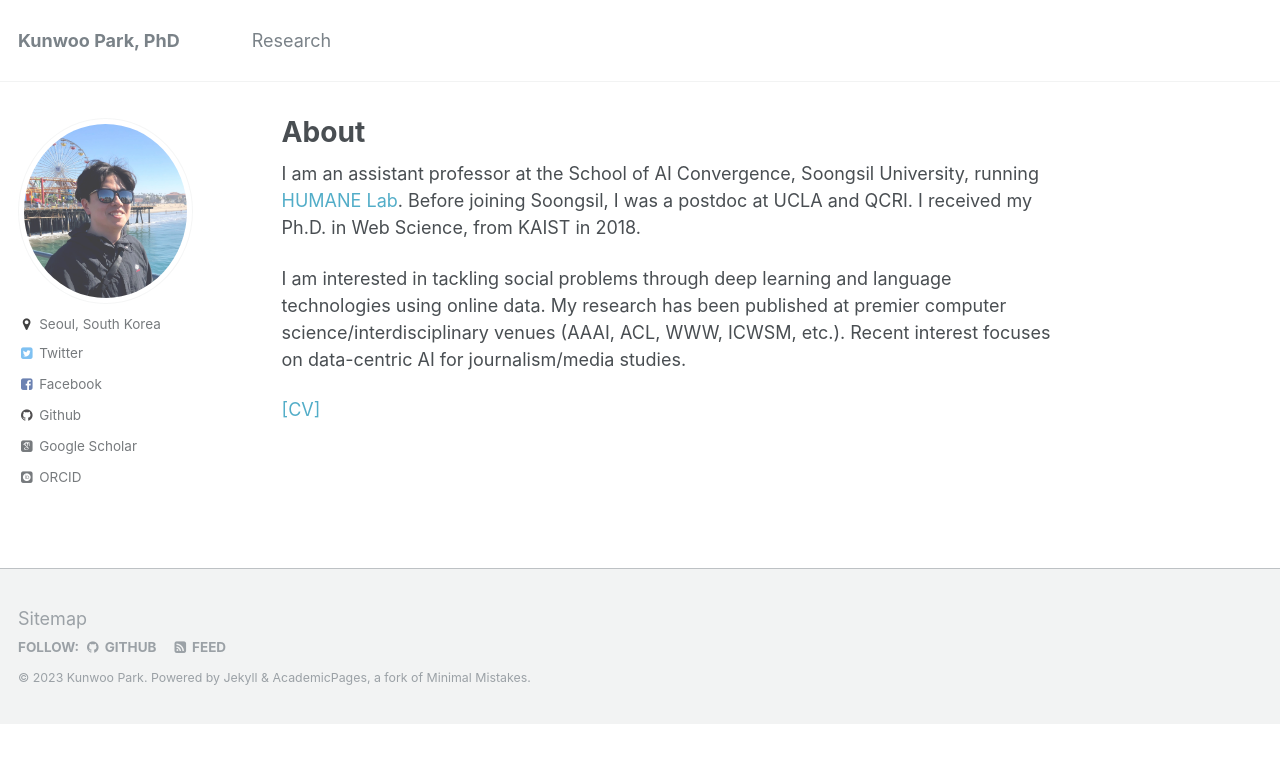
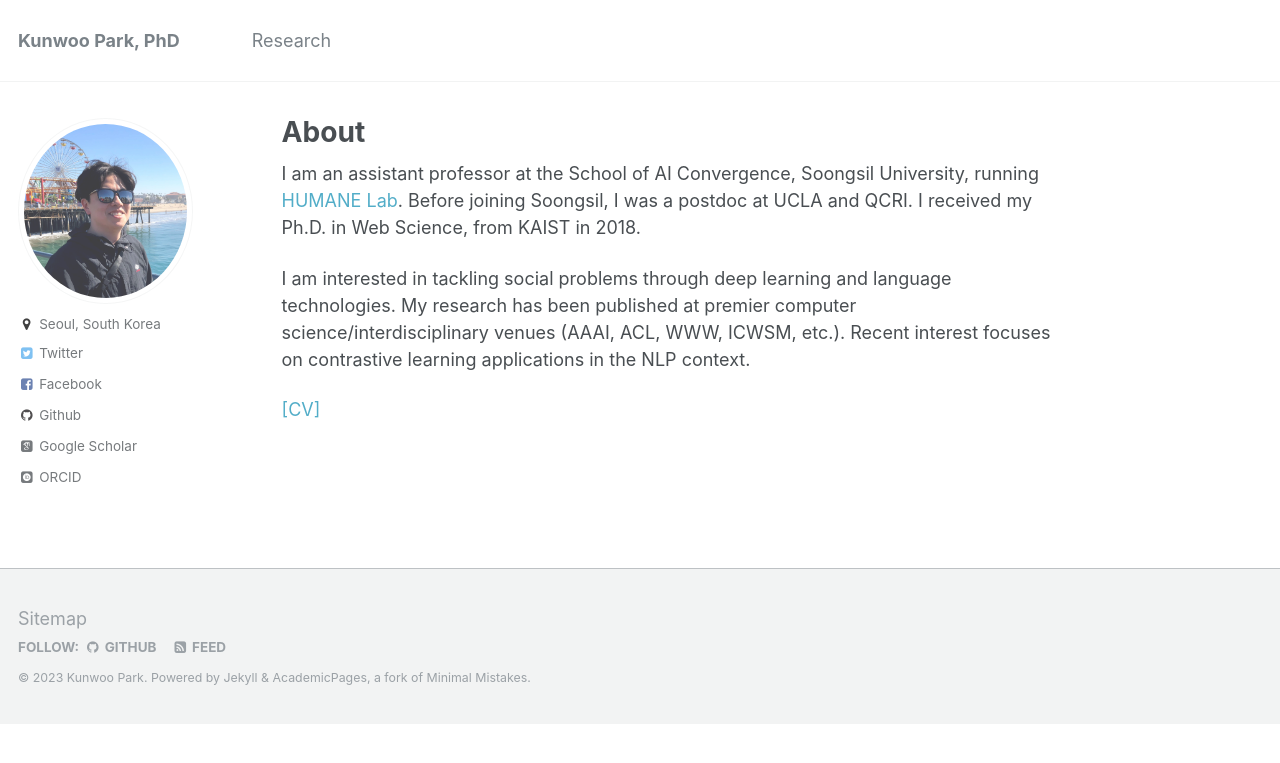
Before and after one commit to bywords/bywords.github.io, a Jekyll site: the page built from _pages/about.md, in a window 1280 px wide. Shown: the top 763 px of the page. Built offline with Jekyll 4.4.1, drawn with Linux system fonts in a browser that asks for light colours; some web fonts are replaced.

Commit message:
Update about.md

```diff
--- a/_pages/about.md
+++ b/_pages/about.md
@@ -10,7 +10,7 @@ redirect_from:
 
 I am an assistant professor at the School of AI Convergence, Soongsil University, running [HUMANE Lab](https://ssu-humane.github.io). Before joining Soongsil, I was a postdoc at UCLA and QCRI. I received my Ph.D. in Web Science, from KAIST in 2018.
 
-I am interested in tackling social problems through deep learning and language technologies using online data. My research has been published at premier computer science/interdisciplinary venues (AAAI, ACL, WWW, ICWSM, etc.). Recent interest focuses on data-centric AI for journalism/media studies.
+I am interested in tackling social problems through deep learning and language technologies. My research has been published at premier computer science/interdisciplinary venues (AAAI, ACL, WWW, ICWSM, etc.). Recent interest focuses on contrastive learning applications in the NLP context.
 
 [\[CV\]](/files/Kunwoo_CV.pdf)
 
```
